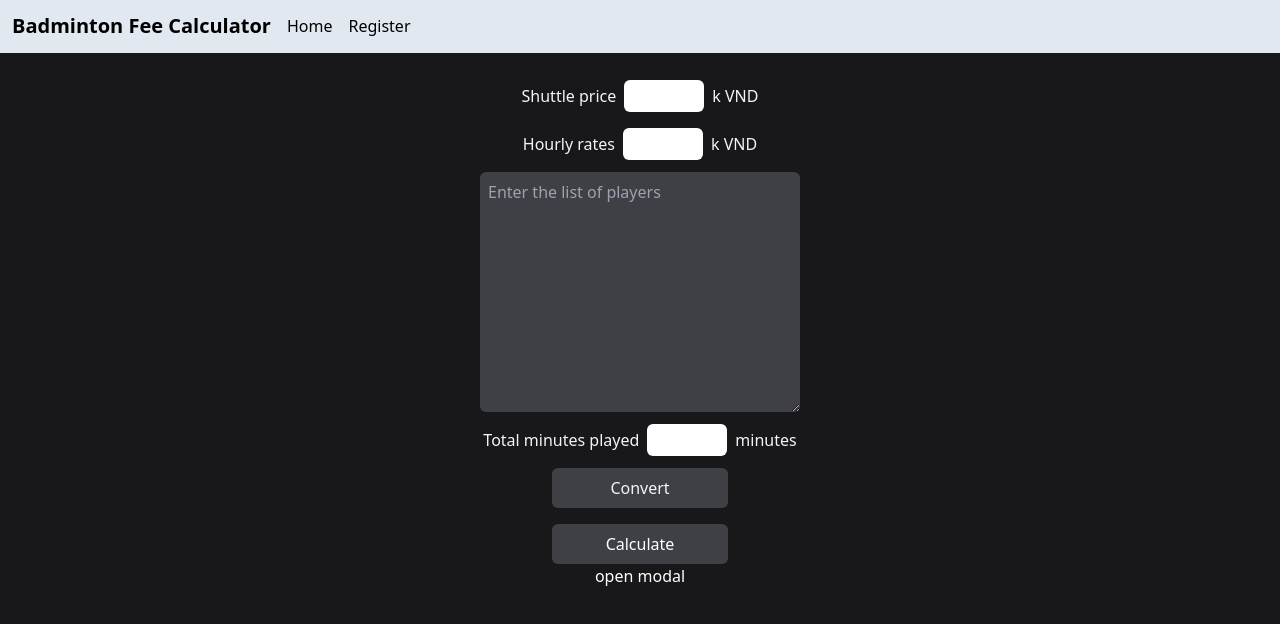
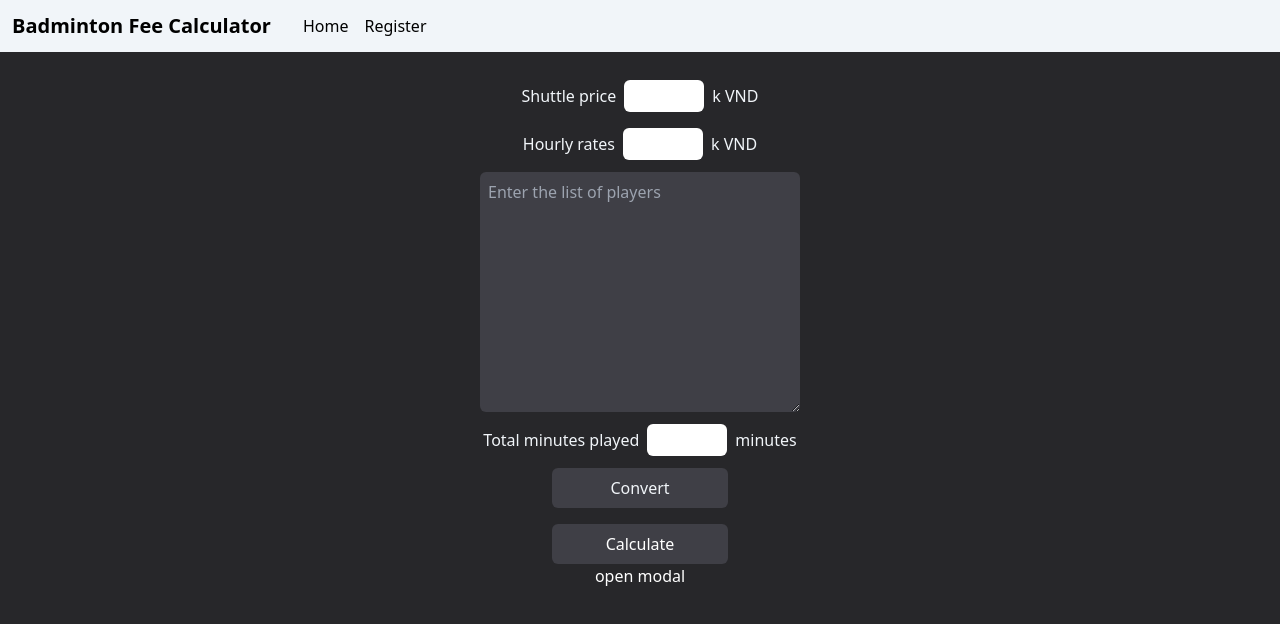
Before and after one commit to mercenarioZ/bf-calculator, a Next.js app: page / in a window 1280 px wide. Shown: the top 624 px of the page. Built offline with nearby package versions, Linux system fonts and the light colour scheme.

Commit message:
chore(ux): push users to home page when clicking on the app name

```diff
--- a/app/components/Navbar.tsx
+++ b/app/components/Navbar.tsx
@@ -1,14 +1,18 @@
+"use client";
+
 import Link from "next/link";
-import { usePathname } from "next/navigation";
+import { usePathname, useRouter } from "next/navigation";
 
 const Navbar = () => {
   const pathname = usePathname();
+  const router = useRouter();
 
   return (
-    <nav className="z-20 backdrop-blur-md text-black p-3 fixed w-full border-b bg-slate-200">
-      <div className="flex gap-4 items-center">
-        <div className="font-semibold text-xl">Badminton Fee Calculator</div>
+    <nav className="z-20 backdrop-blur-md text-black p-3 fixed w-full bg-slate-100">
+      <div className="flex gap-8 items-center">
+        <div className="font-semibold text-xl cursor-pointer" onClick={() => router.push("/")}>Badminton Fee Calculator</div>
 
+        <div className="flex items-center gap-4">
           <div>
             <Link
               href="/"
@@ -27,6 +31,7 @@ const Navbar = () => {
             </Link>
           </div>
         </div>
+      </div>
     </nav>
   );
 };
--- a/app/page.tsx
+++ b/app/page.tsx
@@ -28,7 +28,7 @@ export default function Home() {
   }, [participants, shuttlePrice]);
 
   return (
-    <div className="h-[100vh] bg-zinc-900">
+    <div className="h-[100vh] bg-zinc-800">
       <Navbar />
 
       <div className="pt-20 text-slate-100 flex items-center justify-center gap-4 px-4">
```
Also changed, not shown: app/globals.css (line endings or trailing spaces). Lines whose indentation alone changed are shown as unchanged.
